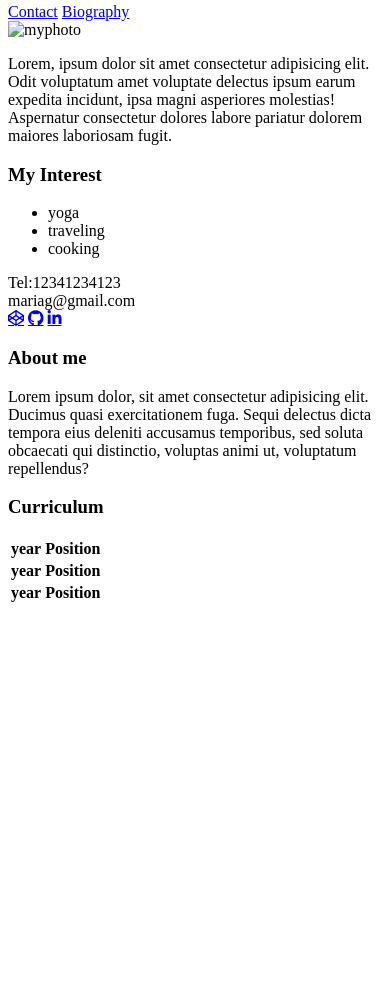
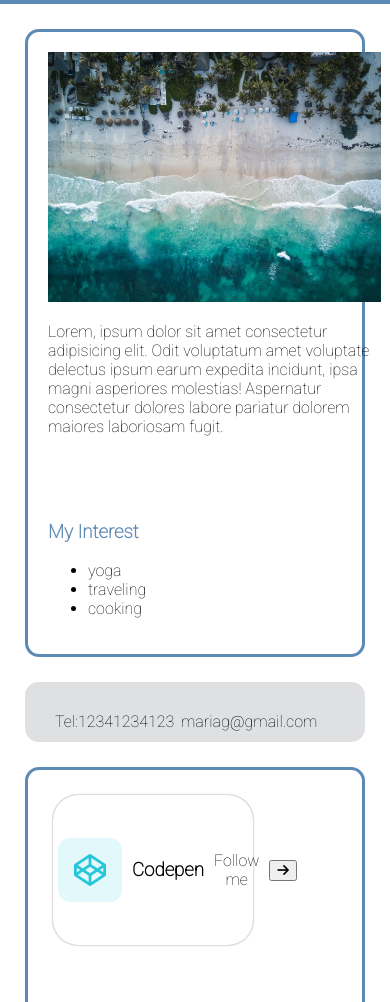
Before and after one commit to mariagg8/personal-website, a plain HTML site: page index.html in a window 390 px wide. Shown: the part 64-1066 px from the top of the page. Before the commit the page ends 844 px from the top, so only its background shows below. Drawn offline with Linux system fonts and the light colour scheme.

Commit message:
add social cards and added responsive layout

```diff
--- a/index.html
+++ b/index.html
@@ -5,6 +5,9 @@
     <meta http-equiv="X-UA-Compatible" content="IE=edge" />
     <meta name="viewport" content="width=device-width, initial-scale=1.0" />
     <title>My personal website</title>
+    <link rel="preconnect" href="https://fonts.googleapis.com">
+<link rel="preconnect" href="https://fonts.gstatic.com" crossorigin>
+<link href="https://fonts.googleapis.com/css2?family=Roboto:wght@100&display=swap" rel="stylesheet">
   </head>
   <script
     src="https://kit.fontawesome.com/761bd12e9e.js"
@@ -12,22 +15,28 @@
   ></script>
   <link rel="stylesheet" href="style.css" />
   <body>
+
+
     <header>
+      <h2>Maria Gonzalez</h2>
       <nav>
-        <h2>Maria Gonzalez</h2>
         <a href="#contact">Contact</a>
         <a href="#biography">Biography</a>
       </nav>
     </header>
 
     <main>
-      <img src="" alt="myphoto" />
+      <section>
+        <div>
+      <img src="/images/spencer-watson-ioy3bN5Irew-unsplash.jpg" style="height: 250px;"
+        alt="myphoto"/>
       <p>
         Lorem, ipsum dolor sit amet consectetur adipisicing elit. Odit
         voluptatum amet voluptate delectus ipsum earum expedita incidunt, ipsa
         magni asperiores molestias! Aspernatur consectetur dolores labore
         pariatur dolorem maiores laboriosam fugit.
       </p>
+        </div>
 
       <div class="tags">
         <h3>My Interest</h3>
@@ -37,18 +46,54 @@
           <li>cooking</li>
         </ul>
       </div>
+    </section>
 
-      <div class="contact">
+
+
+      <div id="contact" class="contact">
         <div class="tel">Tel:12341234123</div>
         <div class="email">mariag@gmail.com</div>
       </div>
 
       <!--My links -->
-      <div class="links">
-        <a href="#" class="fa fa-codepen"></a>
-        <a href="#" class="fa fa-github"></a>
-        <a href="#" class="fa fa-linkedin"></a>
-      </div>
+      <section>
+        <div class="card">
+          <img src="/images/codepen.png"/>
+
+          <h3>Codepen</h3>
+          <p>Follow me</p>
+          <button>
+            <i class="fas fa-arrow-right"></i>
+          </button>
+        </div>
+
+        <div class="card">
+          <img src="/images/github.png"/>
+          <h3>Github</h3>
+          <p>Follow me</p>
+          <button>  <i class="fas fa-arrow-right"></i></i></button>
+        </div>
+
+       <div>
+        <div class="card">
+          <img src="images/linkedin.png" style="height:65px;"/>
+          <h3>Linkedin</h3>
+          <p>Follow me</p>
+          <button>
+            <i class="fas fa-arrow-right"></i>
+          </button>
+        </div>
+       </div>
+       </section>
+
+        <!--My links
+       <section>
+          <a href="#" class="fa fa-codepen"></a>
+          <a href="#" class="fa fa-github"></a>
+          <a href="#" class="fa fa-linkedin"></a>
+        </div>
+      </section>
+      -->
 
       <div class="about">
         <h3>About me</h3>
--- a/style.css
+++ b/style.css
@@ -1,4 +1,143 @@
-.picture {
-  width: "30px";
-  height: "30px";
+@import url('https://fonts.googleapis.com/css2?family=Roboto:wght@100&display=swap');
+
+*{
+    box-sizing: border-box;
+   /* outline: 2px solid red;*/
 }
+
+body{
+   /* margin:auto;*/ margin: 0;
+    /*padding:20px;*/padding 0;
+    font-family: 'Roboto', sans-serif;
+
+}
+
+/*
+p{
+    font-family: 'Roboto', sans-serif;
+}*/
+
+
+header{
+
+   display: flex;
+   justify-content: space-between;
+   align-items: center;
+   background-color: rgb(93, 138, 180);
+
+}
+
+h1{
+    color:aliceblue;
+
+}
+
+profile-card {
+
+}
+
+section{
+    display: flex;
+    flex-flow: row wrap;
+    padding:30px;
+    gap: 50px;
+    padding:20px;
+    margin: 25px;
+    border-radius: 14px;
+    border:3px solid rgb(93, 138, 180);
+}
+
+
+a
+{
+   text-decoration: none;
+   text-align: end;
+   color: whitesmoke;
+
+}
+
+.contact{
+margin: 25px;
+padding: 30px;
+border-radius: 14px;
+background-color: rgb(223, 224, 226);
+text-decoration: none;
+}
+
+.profile{
+display: flex;
+flex-direction: column;
+width:400px;
+gap: 50px,
+}
+
+.profile-image
+{
+    max-width: 100%;
+    height: auto;
+}
+.tags h3{
+    width: 100%;
+    height: auto;
+    color: rgb(93, 138, 180);
+    style:
+}
+
+.tel{
+    float: left;
+    width:45%;
+}
+
+.email{
+    float: left;
+    width:45%;
+}
+
+.about{
+     float: left;
+    width:45%;
+
+}
+.curriculum{
+float:right;
+width:45%;
+}
+
+
+.social-cards
+{
+/*display:flex;
+flex-flow: row wrap;*/
+justify-content:  center;
+
+}
+
+.card{
+display: flex;
+align-items: center;
+gap: 10px;
+
+height:150px;
+width: 200px;
+padding: 5px;
+margin: 5px;
+box-shadow: 0 0 2px gray;
+
+border-radius: 25px;
+text-align: center;
+}
+
+.card-content{
+
+
+}
+
+.icon-social {
+
+
+}
+
+.footer{
+   border-radius: 2px solid red;
+
+}
```
Also changed, not shown: images/codepen.png (added), images/github.png (added), images/linkedin.png (added), images/spencer-watson-ioy3bN5Irew-unsplash.jpg (added), 1 other file.
